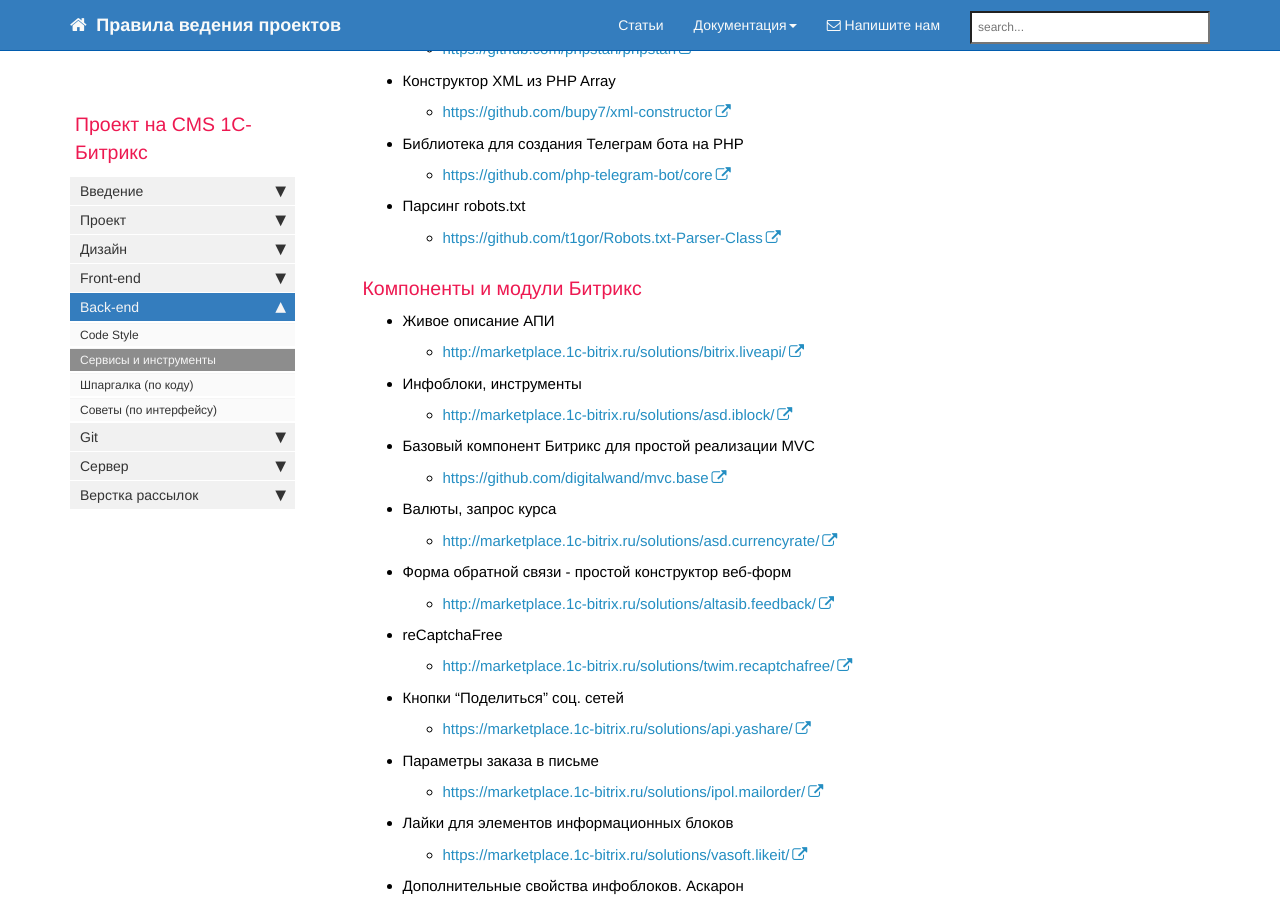
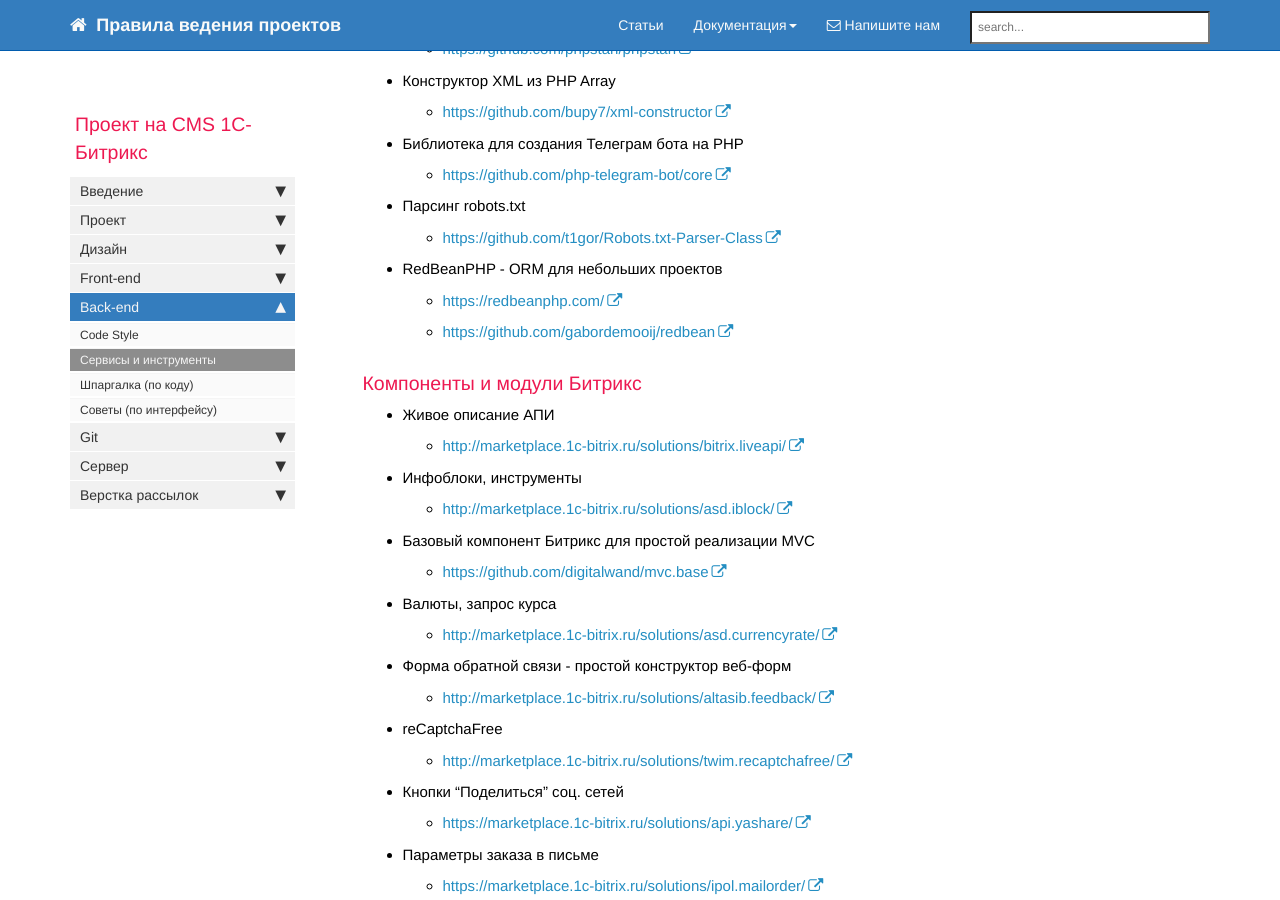
Before and after one commit to gdecider/gdecider.github.io, a Jekyll site: the page built from pages/bx/bx_back-tools.md, in a window 1280 px wide and 900 px high, scrolled down 1524 px. Built offline with Jekyll 4.4.1, drawn with Linux system fonts in a browser that asks for light colours; nearby versions of some CDN libraries; comment, search, counter and statistics services are not loaded.

Commit message:
Update bx_back-tools.md

```diff
--- a/pages/bx/bx_back-tools.md
+++ b/pages/bx/bx_back-tools.md
@@ -85,6 +85,9 @@
 * Парсинг robots.txt
   * [https://github.com/t1gor/Robots.txt-Parser-Class](https://github.com/t1gor/Robots.txt-Parser-Class)
 
+* RedBeanPHP - ORM для небольших проектов
+  * [https://redbeanphp.com/](https://redbeanphp.com/)
+  * [https://github.com/gabordemooij/redbean](https://github.com/gabordemooij/redbean)
 
 ### Компоненты и модули Битрикс
 
```
